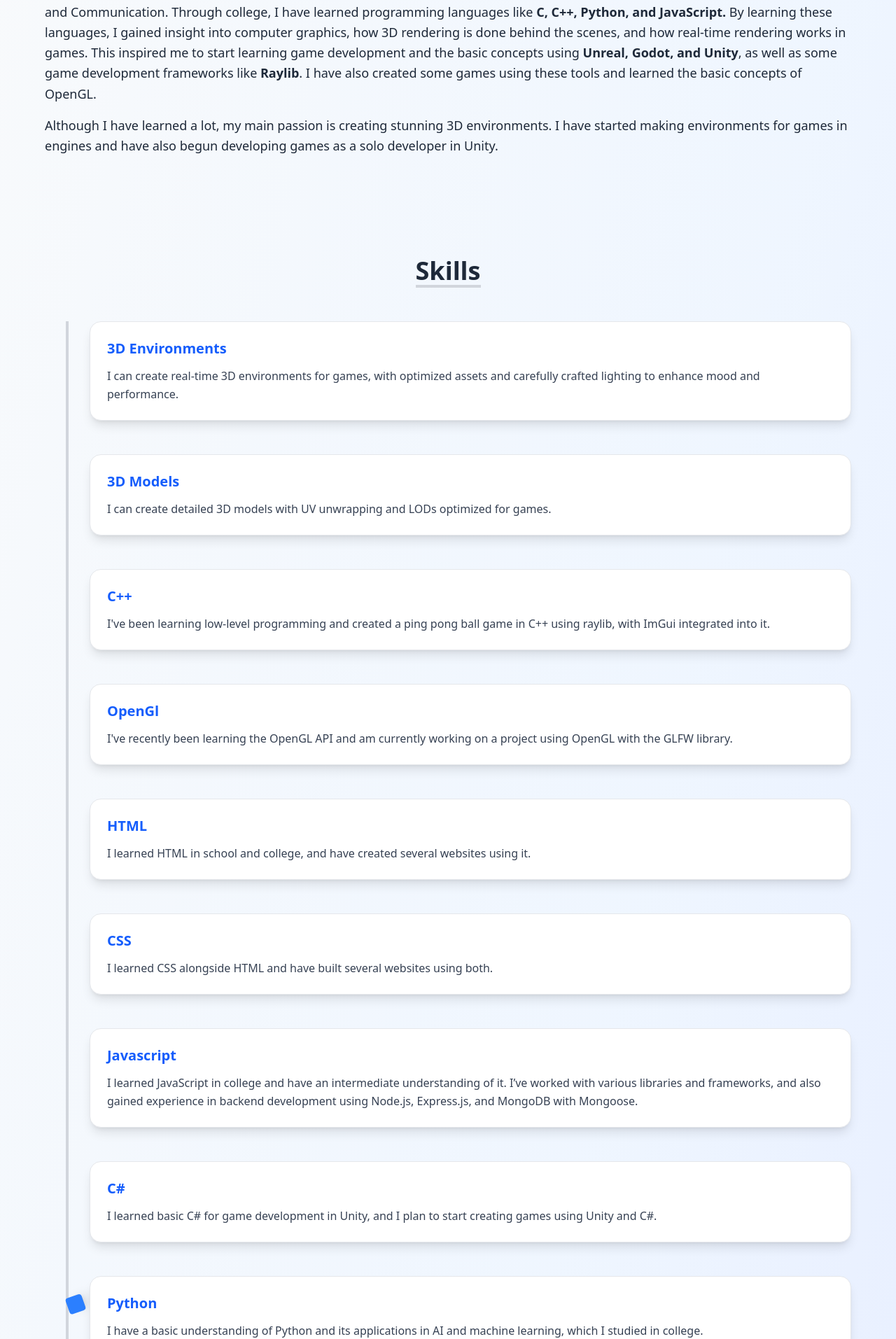
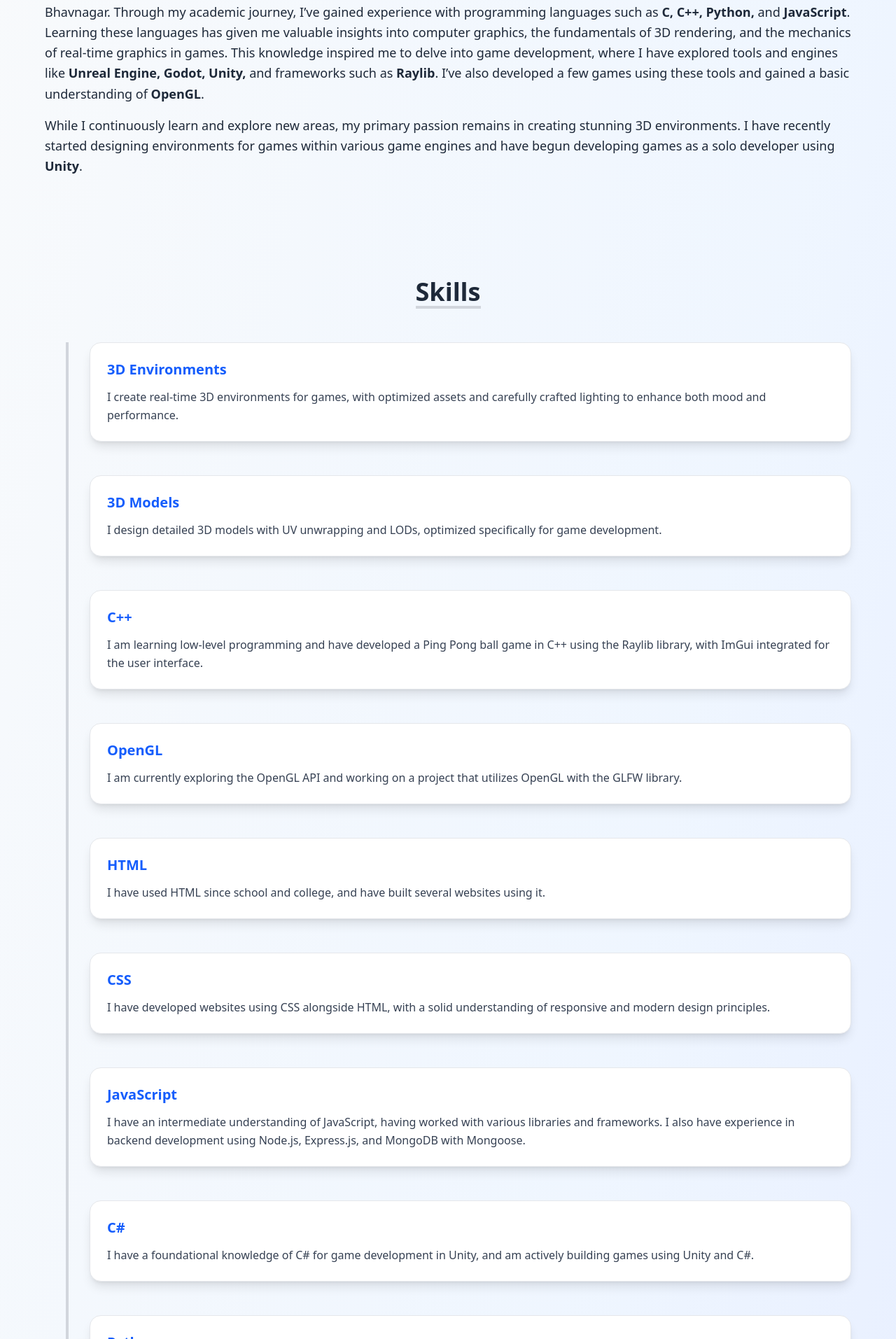
Before and after one commit to Dhruv00421/Portfolio, a React (Vite) app: page /about in a window 1280 px wide. Shown: the part 347-2260 px from the top of the page at 70% size. Built offline with nearby package versions, Linux system fonts and the light colour scheme.

Commit message:
Change the text to proffessional and add gaea in tools section

```diff
--- a/src/Components/Carousel.jsx
+++ b/src/Components/Carousel.jsx
@@ -6,26 +6,25 @@
     const cardData = [
     {
         title: "Hi, I'm Dhruv",
-            description: "I am a 3D Environment Artist and 3D artist to learn more check out the about section",
-
+        description: "I am a 3D Environment Artist and 3D Artist. To learn more about my journey and skills, explore the About section.",
     },
     {
-            title: "About me",
-            description: "Check out my brief intro",
+        title: "About Me",
+        description: "Discover a brief introduction about me.",
         link: "/about"
     },
     {
         title: "Projects",
-            description: "Check out my prjects and works",
+        description: "Explore my projects and professional work.",
         link: "/projects"
     },
     {
         title: "Contact",
-            description: "Lets connect and work together",
+        description: "Let's connect and collaborate on new opportunities.",
         link: "/contact"
     },
+]
 
-    ]
 
     return Array.from({ length: count }, (_, i) => (
         <Card
--- a/src/pages/About.jsx
+++ b/src/pages/About.jsx
@@ -12,6 +12,7 @@
 import godot from '../assets/Icons/Godot.svg';
 import unity from '../assets/Icons/Unity.svg';
 import unreal from '../assets/Icons/Unreal.svg';
+import gaea from '../assets/Icons/Gaea.svg';
 import vscode from '../assets/Icons/VScode.svg';
 import visualStudio from '../assets/Icons/VisualStudio.svg';
 import git from '../assets/Icons/Git.svg';
@@ -21,121 +22,128 @@
 const skills = [
   {
     title: '3D Environments',
-    description: 'I can create real-time 3D environments for games, with optimized assets and carefully crafted lighting to enhance mood and performance.'
+    description: 'I create real-time 3D environments for games, with optimized assets and carefully crafted lighting to enhance both mood and performance.'
   },
 
   {
     title: '3D Models',
-    description: 'I can create detailed 3D models with UV unwrapping and LODs optimized for games.'
+    description: 'I design detailed 3D models with UV unwrapping and LODs, optimized specifically for game development.'
   },
 
   {
     title: 'C++',
-    description: `I've been learning low-level programming and created a ping pong ball game in C++ using raylib, with ImGui integrated into it.`
+    description: 'I am learning low-level programming and have developed a Ping Pong ball game in C++ using the Raylib library, with ImGui integrated for the user interface.'
   },
 
   {
-    title: 'OpenGl',
-    description: `I've recently been learning the OpenGL API and am currently working on a project using OpenGL with the GLFW library.`
+    title: 'OpenGL',
+    description: 'I am currently exploring the OpenGL API and working on a project that utilizes OpenGL with the GLFW library.'
   },
 
   {
     title: 'HTML',
-    description: 'I learned HTML in school and college, and have created several websites using it.'
+    description: 'I have used HTML since school and college, and have built several websites using it.'
   },
 
   {
     title: 'CSS',
-    description: 'I learned CSS alongside HTML and have built several websites using both.'
+    description: 'I have developed websites using CSS alongside HTML, with a solid understanding of responsive and modern design principles.'
   },
 
   {
-    title: 'Javascript',
-    description: 'I learned JavaScript in college and have an intermediate understanding of it. I’ve worked with various libraries and frameworks, and also gained experience in backend development using Node.js, Express.js, and MongoDB with Mongoose.'
+    title: 'JavaScript',
+    description: 'I have an intermediate understanding of JavaScript, having worked with various libraries and frameworks. I also have experience in backend development using Node.js, Express.js, and MongoDB with Mongoose.'
   },
 
   {
     title: 'C#',
-    description: 'I learned basic C# for game development in Unity, and I plan to start creating games using Unity and C#.'
+    description: 'I have a foundational knowledge of C# for game development in Unity, and am actively building games using Unity and C#.'
   },
 
   {
     title: 'Python',
-    description: 'I have a basic understanding of Python and its applications in AI and machine learning, which I studied in college.'
+    description: 'I have a basic understanding of Python, with exposure to its applications in AI and machine learning during my studies in college.'
   },
 
   {
     title: 'React',
-    description: `I have a basic understanding of React, including how it works, its components, and hooks. This portfolio was also built using React`
+    description: 'I have a basic understanding of React, including components and hooks. This portfolio was built using React.'
   },
 
   {
     title: 'Three.js',
-    description: `I've learned the Three.js library along with the WebGL graphics API, and have a solid understanding of how they work. This portfolio also uses Three.js for the 3D cube animation, integrated into React using react-three-fiber.`
+    description: 'I have developed a solid understanding of Three.js and the WebGL graphics API. This portfolio features a 3D cube animation powered by Three.js and integrated with React via react-three-fiber.'
   },
 
   {
     title: 'Prompt Engineering',
-    description: `I have a basic understanding of prompt engineering, including how to craft effective prompts to guide AI models like ChatGPT and image generation tools. I know how prompts work and how to use them to get the desired output from AI models.`
+    description: 'I have a basic understanding of prompt engineering and know how to craft effective prompts to guide AI models such as ChatGPT and image generation tools for desired outcomes.'
   },
+];
 
-];
 
 const tools = [
   {
     title: 'Blender',
     image: blender,
-    description: `I've been using Blender for nearly 4-5 years to create 3D environments and models, and have completed many projects using it. I have a solid understanding of materials, shader graphs, UV unwrapping, and texturing. I'm also knowledgeable in lighting and rendering techniques using both Eevee and Cycles. Additionally, I have a basic understanding of rigging, animation, and geometry nodes in Blender.`
+    description: 'I have been using Blender for 4–5 years to create 3D environments and models, completing numerous projects. I have expertise in materials, shader graphs, UV unwrapping, texturing, and lighting techniques with both Eevee and Cycles. I also have a basic understanding of rigging, animation, and geometry nodes.'
   },
 
   {
     title: 'Marmoset Toolbag',
     image: marmoset,
-    description: 'I mainly use Blender for baking high-poly models to low-poly models, as it’s a powerful tool for texture baking.'
+    description: 'I primarily use Marmoset Toolbag for baking high-poly models to low-poly models, as it is an excellent tool for texture baking.'
   },
 
   {
     title: 'Godot',
     image: godot,
-    description: `I used Godot to create a 2D game as a way to understand the development process. I have a basic understanding of its scripting language, GDScript, as well as its scene system.`
+    description: `I developed a 2D game in Godot to better understand game development workflows. I have a basic knowledge of GDScript and Godot's scene system.`
   },
 
   {
     title: 'Unity',
     image: unity,
-    description: `I've recently started learning Unity and have a basic understanding of its interface, components, and C# scripting. I've also begun creating environments and games using it.`
+    description: 'I am currently learning Unity and have a foundational understanding of its interface, components, and C# scripting. I am also developing environments and games using the engine.'
   },
 
   {
     title: 'Unreal Engine',
     image: unreal,
-    description: 'I initially started learning Unreal Engine to create games and environments, and gained a basic understanding of its interface, Blueprints, and overall workflow. However, I had to switch due to performance issues on my laptop.'
+    description: 'I initially began learning Unreal Engine to create games and environments, gaining basic proficiency with its interface, Blueprints, and workflow. I had to pause further learning due to performance limitations on my laptop.'
+  },
+
+  {
+    title: 'Gaea',
+    image: gaea,
+    description: 'This is a powerful terrain generator software that I use to create diverse terrains for many of my projects. I regularly import these terrains into Blender to enhance my scenes. I have a solid working knowledge of this software and leverage its features to efficiently produce high-quality landscapes.'
   },
 
   {
     title: 'VS Code',
     image: vscode,
-    description: `I use VS Code as my primary code editor for development, as it offers a great coding environment with powerful extensions and features. It's also open-source and lightweight, which makes it ideal for my laptop.`
+    description: 'VS Code is my primary code editor, offering a powerful and flexible development environment with a wide range of extensions and features. Its lightweight and open-source nature make it ideal for my setup.'
   },
 
   {
     title: 'Visual Studio',
     image: visualStudio,
-    description: `I previously used Visual Studio for C++ development, but I now prefer VS Code because Visual Studio is quite heavy for my laptop. I used it to develop a game using the Raylib library in C++, which automatically compiles and links all the necessary files and libraries to run the game.`
+    description: 'I previously used Visual Studio for C++ development and created a game using the Raylib library. Though I now prefer VS Code for its lighter footprint, I appreciate Visual Studio’s robust compilation and debugging tools.'
   },
 
   {
     title: 'Git and GitHub',
     image: git,
-    description: 'I use Git and GitHub for version control in my projects. I have a basic understanding of Git commands and how to manage repositories on GitHub.'
+    description: 'I use Git and GitHub for version control in my projects. I have a basic understanding of Git commands and repository management on GitHub.'
   },
 
   {
     title: 'Flax',
     image: flax,
-    description: `I recently started learning Flax Engine, which is essentially a lightweight alternative to Unreal Engine. I've been exploring it to create games and environments, and have a basic understanding of its interface and components.`
+    description: 'I am currently exploring Flax Engine, a lightweight alternative to Unreal Engine. I have a basic understanding of its interface and components and am using it to experiment with game and environment creation.'
   },
 ];
+
 
 const About = () => {
    const skillSectionRef = useRef(null);
@@ -241,15 +249,16 @@
             About Me
           </h2>
           <p className="text-lg leading-relaxed">
-            Hi, I'm <span className="font-semibold">Dhruv</span>, a 3D environment artist and 3D artist. I started working as a 3D artist as a hobby about 5 years ago and have learned a lot about 3D art and computer graphics since then. I have been using Blender for almost 5 years and have created many environment scenes and 3D models. I have learned everything I know about 3D art and computer graphics through YouTube videos, online courses, and my own experimentation. I have a passion for creating realistic and immersive 3D environments, and I love the challenge of bringing my ideas to life through 3D art.
+            Hi, I'm <span className="font-semibold">Dhruv</span>, a passionate 3D Environment Artist and 3D Artist. I began exploring 3D art as a hobby about five years ago and have since developed a deep understanding of 3D art and computer graphics. Over the years, I’ve used <span className="font-semibold">Blender</span> extensively, creating a wide range of immersive environment scenes and detailed 3D models. I am a self-taught artist, having acquired my skills through YouTube tutorials, online courses, and hands-on experimentation. I am driven by a love for crafting realistic and atmospheric 3D environments and enjoy the creative challenge of bringing ideas to life through art.
           </p>
           <p className="text-lg leading-relaxed mt-4">
-            Right now, I am a student at <span className="font-semibold">Government Engineering College Bhavnagar</span>, pursuing a Bachelor of Engineering degree in Electronics and Communication. Through college, I have learned programming languages like <span className="font-semibold"> C, C++, Python, and JavaScript.</span> By learning these languages, I gained insight into computer graphics, how 3D rendering is done behind the scenes, and how real-time rendering works in games. This inspired me to start learning game development and the basic concepts using <span className="font-semibold">Unreal, Godot, and Unity</span>, as well as some game development frameworks like <span className="font-semibold">Raylib</span>. I have also created some games using these tools and learned the basic concepts of OpenGL.
+            Currently, I am pursuing a <span className="font-semibold">Bachelor of Engineering</span> degree in <span className="font-semibold">Electronics and Communication</span> at Government Engineering College Bhavnagar. Through my academic journey, I’ve gained experience with programming languages such as <span className="font-semibold">C, C++, Python,</span> and <span className="font-semibold">JavaScript</span>. Learning these languages has given me valuable insights into computer graphics, the fundamentals of 3D rendering, and the mechanics of real-time graphics in games. This knowledge inspired me to delve into game development, where I have explored tools and engines like <span className="font-semibold">Unreal Engine, Godot, Unity,</span> and frameworks such as <span className="font-semibold">Raylib</span>. I’ve also developed a few games using these tools and gained a basic understanding of <span className="font-semibold">OpenGL</span>.
           </p>
           <p className="text-lg leading-relaxed mt-4">
-            Although I have learned a lot, my main passion is creating stunning 3D environments. I have started making environments for games in engines and have also begun developing games as a solo developer in Unity.
+            While I continuously learn and explore new areas, my primary passion remains in creating stunning 3D environments. I have recently started designing environments for games within various game engines and have begun developing games as a solo developer using <span className="font-semibold">Unity</span>.
           </p>
         </div>
+
 
         {/* Skills Section */}
         <section ref={skillSectionRef} className="relative py-20">
```
Also changed, not shown: src/pages/Projects.jsx (+20 -20 lines), src/assets/Icons/Gaea.svg (added). Lines whose indentation alone changed are shown as unchanged.
